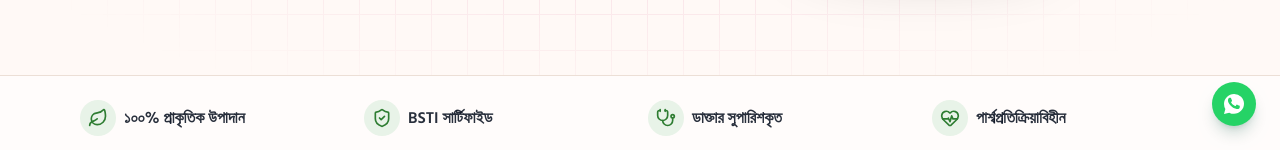
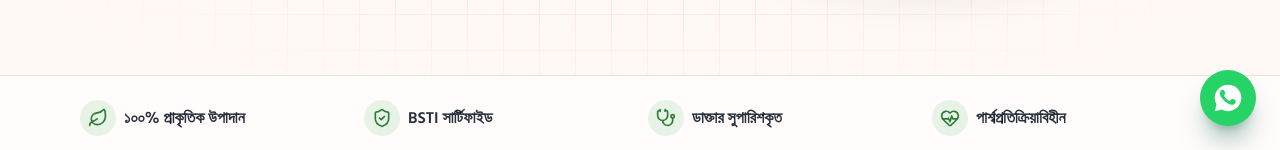
Before and after one commit to MdHasib01/milkimom-nextjs, a Next.js app: page / in a window 1280 px wide. Shown: the part 650-800 px from the top of the page. Built offline with nearby package versions, Linux system fonts and the light colour scheme; no server answers.

Commit message:
feat: add back-to-top and WhatsApp floating action buttons to global layout

```diff
--- a/src/app/layout.tsx
+++ b/src/app/layout.tsx
@@ -37,9 +37,9 @@ export default function RootLayout({
   return (
     <html
       lang="bn"
-      className={`${bodyFont.variable} h-full w-full max-w-full overflow-x-hidden antialiased scroll-smooth`}
+      className={`${bodyFont.variable} h-full w-full max-w-full overflow-x-clip antialiased scroll-smooth`}
     >
-      <body className="min-h-full w-full max-w-full overflow-x-hidden flex flex-col bg-background text-foreground">
+      <body className="min-h-full w-full max-w-full overflow-x-clip flex flex-col bg-background text-foreground">
         {children}
       </body>
     </html>
--- a/src/components/back-to-top.tsx
+++ b/src/components/back-to-top.tsx
@@ -36,14 +36,14 @@ export function BackToTop() {
       aria-label="উপরে ফিরে যান"
       title="উপরে ফিরে যান"
       className={cn(
-        "fixed z-50 flex size-11 items-center justify-center rounded-full bg-brand-crimson/10 border-2 border-brand-crimson/30 text-brand-crimson shadow-md shadow-brand-crimson/15 backdrop-blur-md transition-all duration-300 hover:bg-brand-crimson hover:text-white hover:border-brand-crimson hover:scale-110 hover:shadow-brand-crimson/30 active:scale-95 cursor-pointer focus-visible:outline-none focus-visible:ring-2 focus-visible:ring-brand-crimson",
-        "bottom-36 right-4 sm:bottom-20 sm:right-6",
+        "fixed z-50 flex size-8 sm:size-9 items-center justify-center rounded-full bg-brand-crimson/10 border border-brand-crimson/30 text-brand-crimson shadow-md shadow-brand-crimson/15 backdrop-blur-md transition-all duration-300 hover:bg-brand-crimson hover:text-white hover:border-brand-crimson hover:scale-110 hover:shadow-brand-crimson/30 active:scale-95 cursor-pointer focus-visible:outline-none focus-visible:ring-2 focus-visible:ring-brand-crimson",
+        "bottom-36 right-4 sm:bottom-22 sm:right-6",
         isVisible
           ? "translate-y-0 opacity-100 scale-100 pointer-events-auto"
           : "translate-y-4 opacity-0 scale-75 pointer-events-none"
       )}
     >
-      <ChevronUp className="size-6 stroke-[3] transition-transform duration-200 hover:-translate-y-0.5" />
+      <ChevronUp className="size-4 sm:size-5 stroke-[2.5] transition-transform duration-200 hover:-translate-y-0.5" />
       <span className="sr-only">উপরে ফিরে যান</span>
     </button>
   );
--- a/src/components/whatsapp-button.tsx
+++ b/src/components/whatsapp-button.tsx
@@ -27,9 +27,9 @@ export function WhatsAppButton() {
       target="_blank"
       rel="noopener noreferrer"
       aria-label="WhatsApp-এ যোগাযোগ করুন"
-      className="fixed bottom-20 right-4 sm:bottom-6 sm:right-6 z-50 flex size-11 items-center justify-center rounded-full bg-[#25D366] text-white shadow-lg shadow-emerald-900/20 transition-all duration-300 hover:bg-[#20bd5a] hover:scale-110 active:scale-95 group cursor-pointer"
+      className="fixed bottom-20 right-4 sm:bottom-6 sm:right-6 z-50 flex size-13 sm:size-14 items-center justify-center rounded-full bg-[#25D366] text-white shadow-xl shadow-emerald-900/30 transition-all duration-300 hover:bg-[#20bd5a] hover:scale-110 active:scale-95 group cursor-pointer"
     >
-      <WhatsAppIcon className="size-6 transition-transform group-hover:rotate-12" />
+      <WhatsAppIcon className="size-7 sm:size-8 transition-transform group-hover:rotate-12" />
       <span className="sr-only">WhatsApp</span>
     </a>
   );
```
